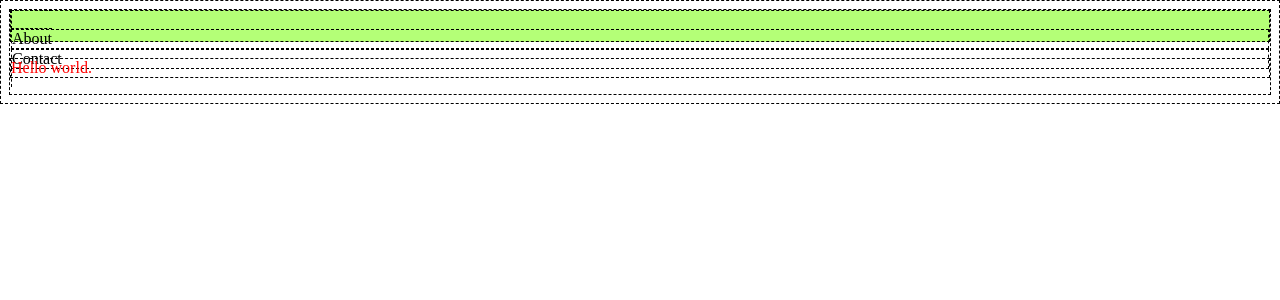
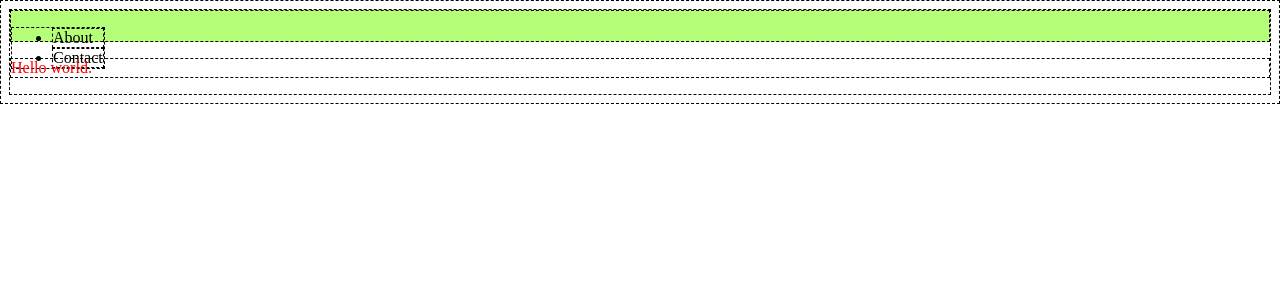
Before and after one commit to DavidBensonAB/chalkspark, a Jekyll site: the page built from index.html, in a window 1280 px wide. Shown: the top 300 px of the page. Built offline with Jekyll 4.4.1, drawn with Linux system fonts in a browser that asks for light colours.

Commit message:
Update main.css

```diff
--- a/css/main.css
+++ b/css/main.css
@@ -13,7 +13,7 @@ p {
 }
 
 #top-menu {
-  display: inline
+  display: inline-block;
 }
 
 
```
